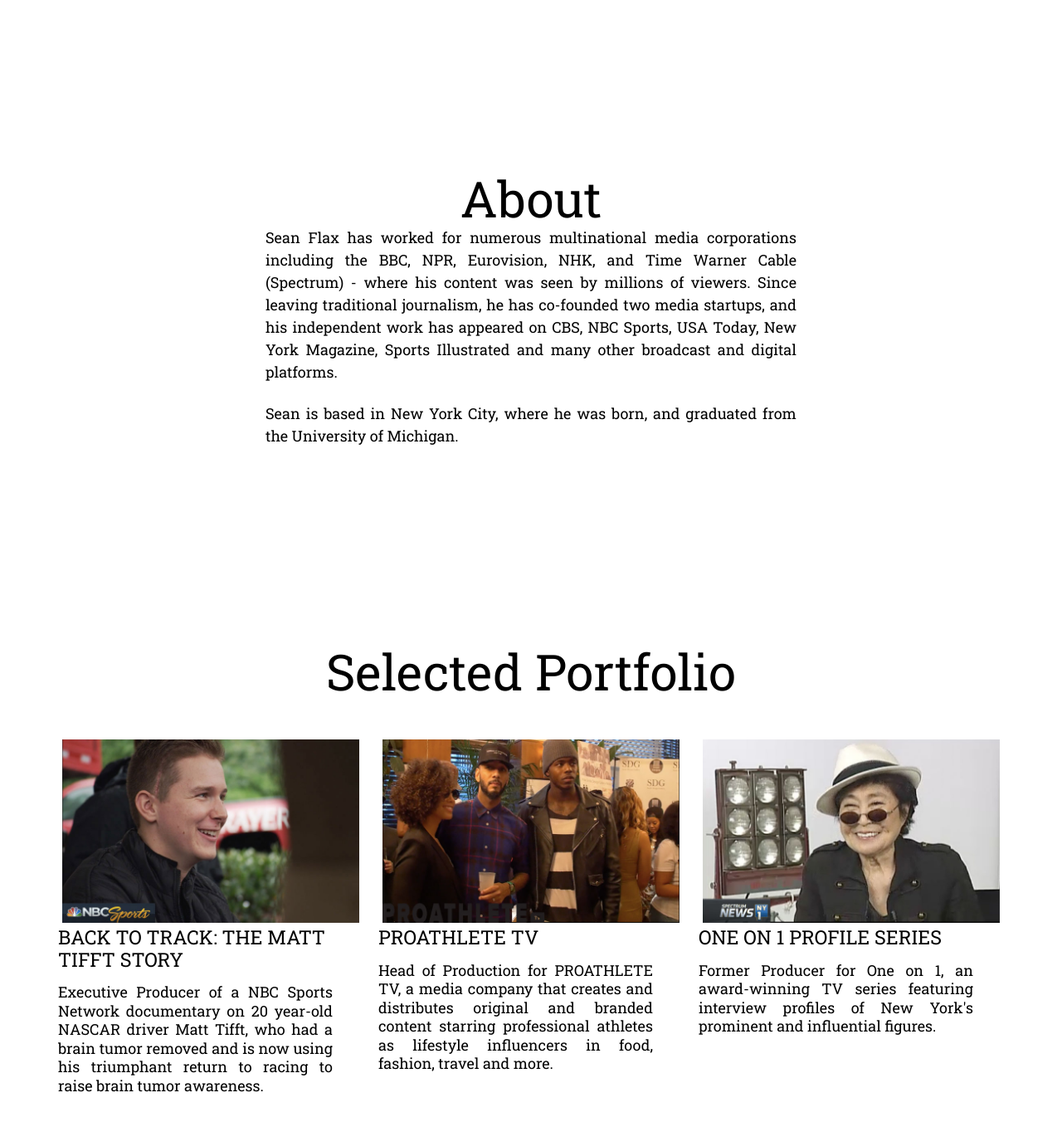
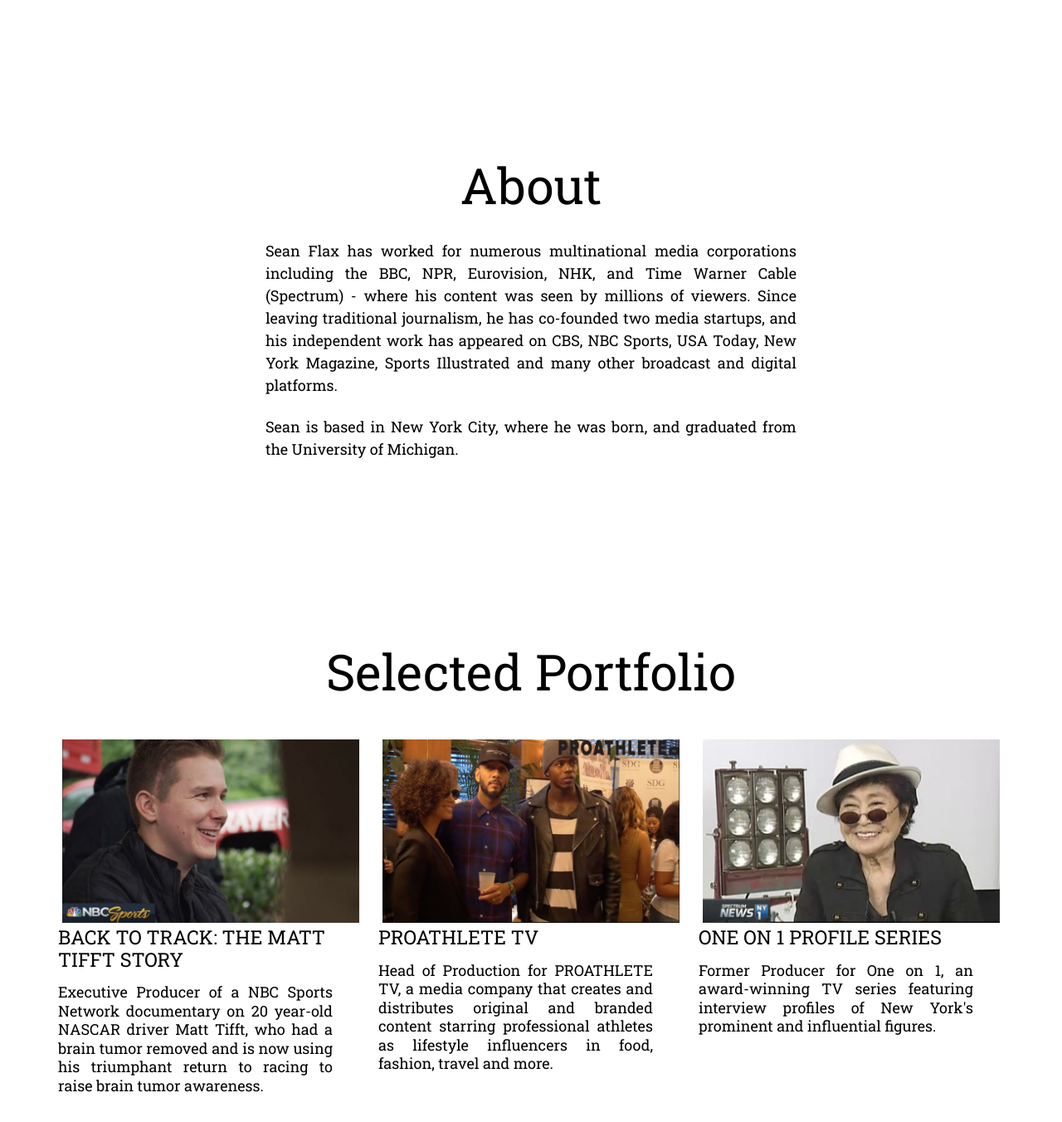
Before and after one commit to samnags/sean_flax, a PHP site: page / in a window 1280 px wide. Shown: the part 916-2268 px from the top of the page at 83% size. Run offline with PHP 8.4, Linux system fonts and the light colour scheme; style sheets or scripts are compiled from the project's sources.

Commit message:
pic change and about section

```diff
--- a/index.html
+++ b/index.html
@@ -71,7 +71,7 @@
             </div>
 
             <div class="col span-1-of-3">
-                <a href="https://hypebeast.com/2015/10/proathlete-tv-youtube" target=_blank><img src="resources/images/proathlete3.jpg"></a>
+                <a href="https://hypebeast.com/2015/10/proathlete-tv-youtube" target=_blank><img src="resources/images/proathlete4.jpg"></a>
                 <h3>PROATHLETE TV</h3>
                 <div class="caption">
                     <p>Head of Production for PROATHLETE TV, a media company that creates and distributes original and branded content starring professional athletes as lifestyle influencers in food, fashion, travel and more.</p>
--- a/resources/css/style.css
+++ b/resources/css/style.css
@@ -231,8 +231,8 @@ nav a:hover {
 .about h2 {
   text-align: center;
   font-size: 300%;
-  /*padding-bottom: 5%;
-  padding-top: 5%;*/
+  padding-bottom: 5%;
+
 }
 
 .about p {
```
Also changed, not shown: resources/images/proathlete4.jpg (added), 1 other file.
